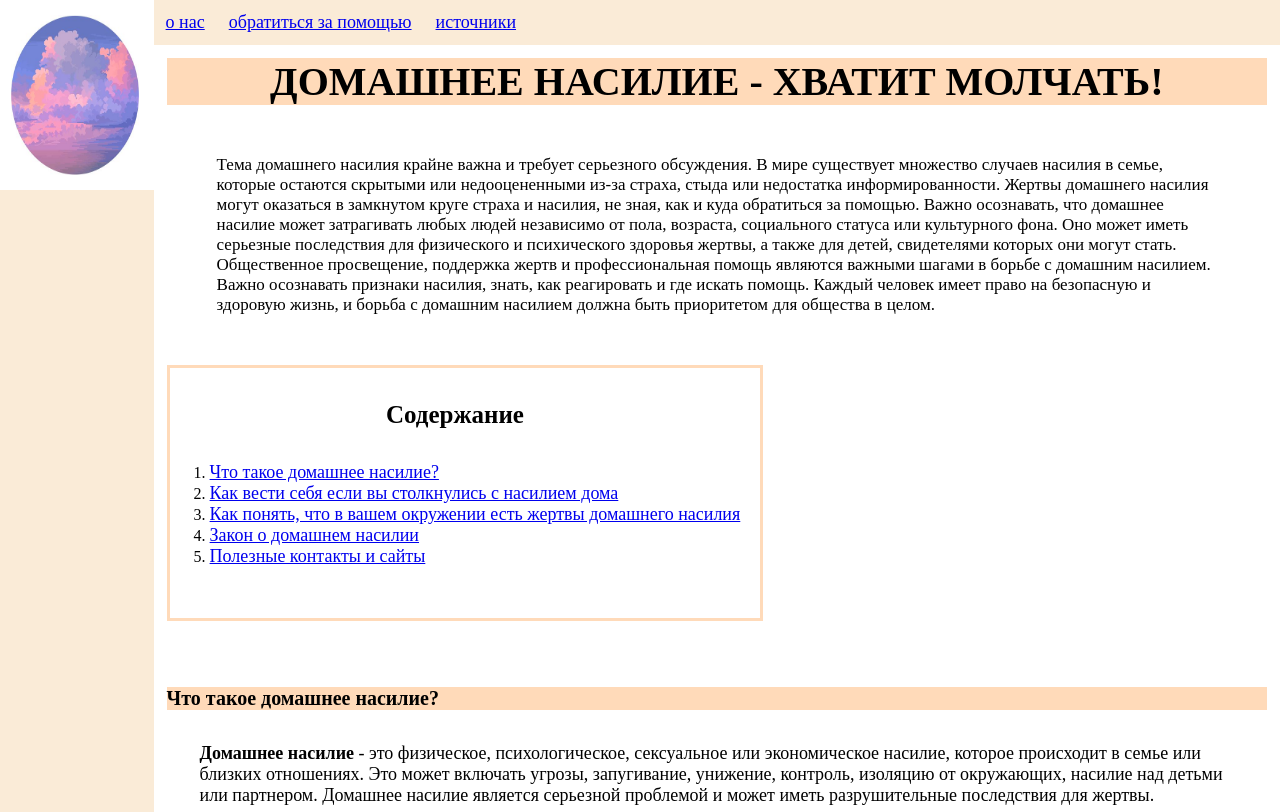
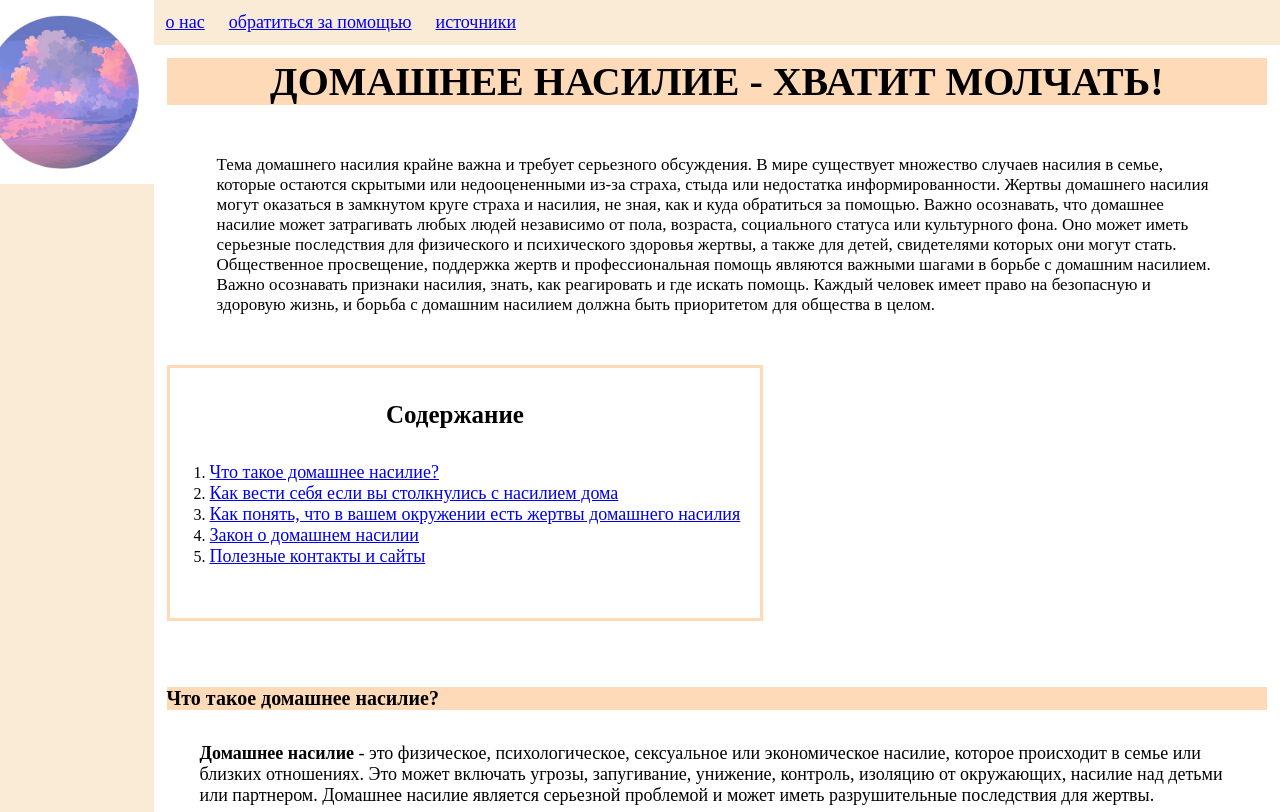
Before and after one commit to anybody19/noviolens, a plain HTML site: page index.html in a window 1280 px wide. Shown: the top 812 px of the page. Drawn offline with Linux system fonts and the light colour scheme.

Commit message:
Add files via upload

```diff
--- a/style.css
+++ b/style.css
@@ -124,13 +124,16 @@ td {
 .header {
     width: 12%;
     background-color: antiquewhite;
+    /*overflow: hidden;*/
 }
     .header > img {
-        width: 10vw;
-        height: 20vh;
+        max-width: 100%;
+        height: auto;
         padding: 15px;
         background-color: white;
         float: right;
+
+        display: block;
     }
     .section {
         width: 88%;
```
